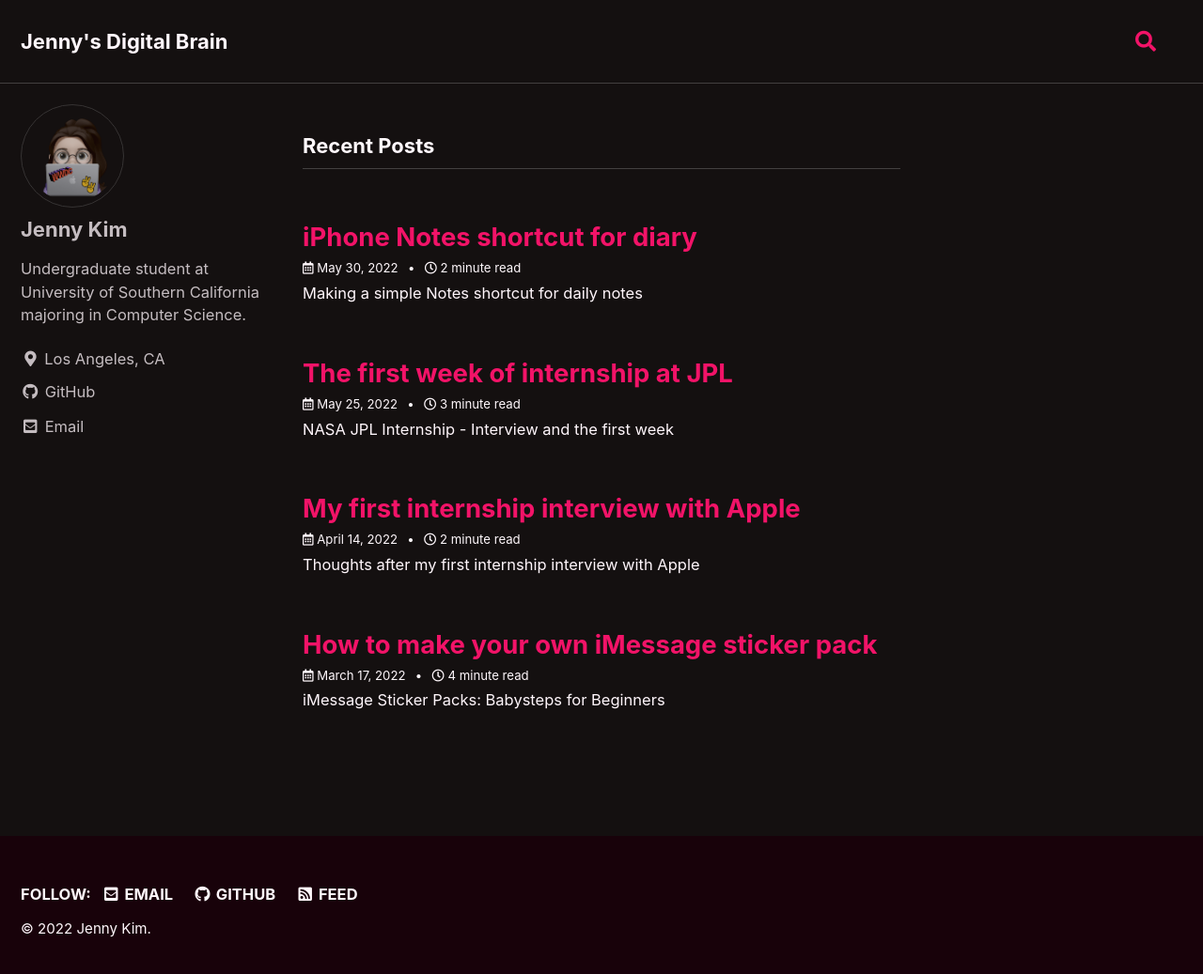
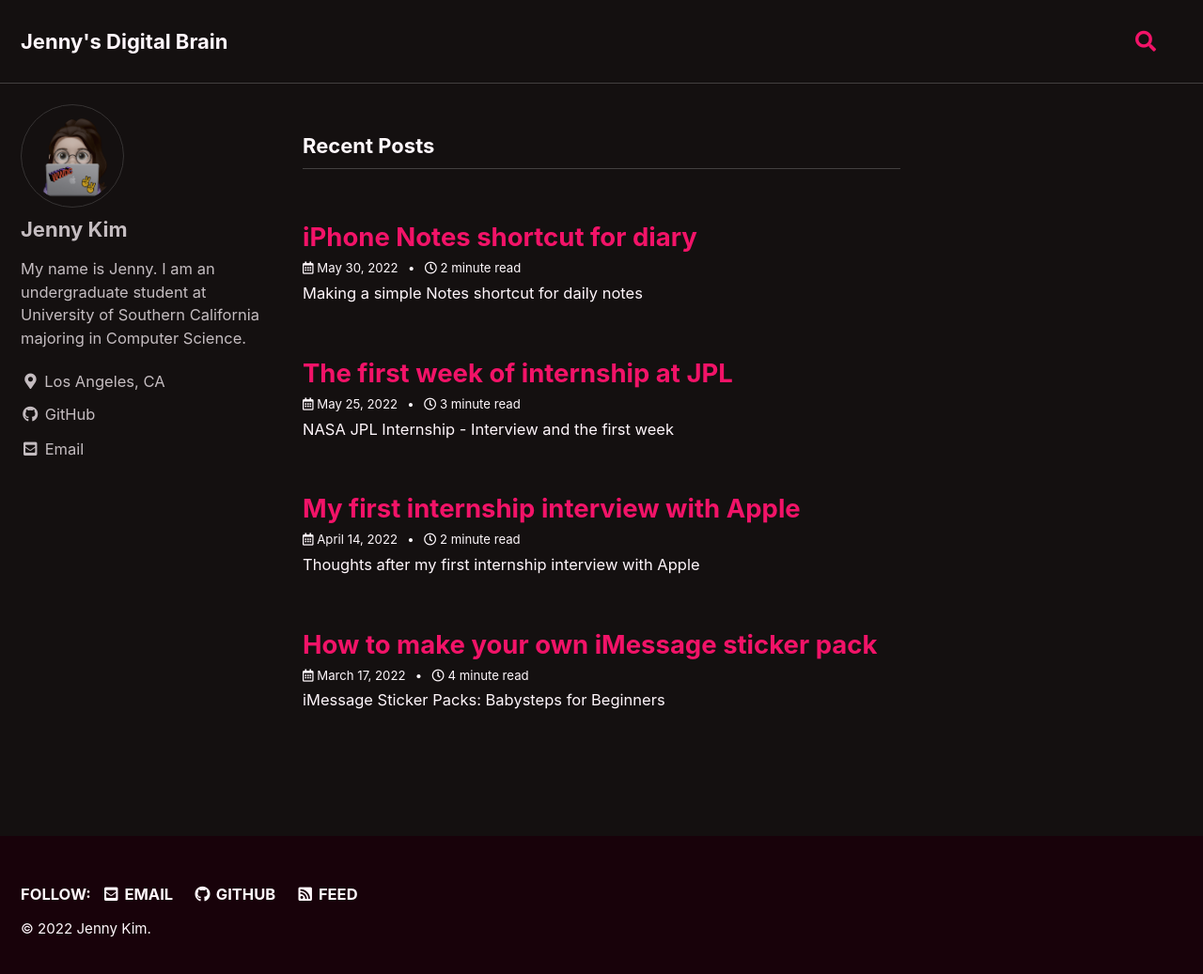
Before and after one commit to jenniverse/jennybrain.com, a Jekyll site: the page built from index.html, in a window 1280 px wide and 1044 px high. Shown: the top 1037 px of the window at 94% size. Built offline with Jekyll 4.4.1, drawn with Linux system fonts in a browser that asks for light colours; cached includes are drawn as plain includes; the list of posts is cut into pages by our own code.

Commit message:
modified bio

```diff
--- a/_config.yml
+++ b/_config.yml
@@ -107,7 +107,10 @@
 author:
   name             : "Jenny Kim"
   avatar           : "/assets/images/mi-avatar.png"
-  bio              : "Undergraduate student at University of Southern California majoring in Computer Science."
+  bio              : >-
+    My name is Jenny.
+
+    I am an undergraduate student at University of Southern California majoring in Computer Science.
   location         : "Los Angeles, CA"
   email            : "jkim4020@usc.edu"
   links:
```
